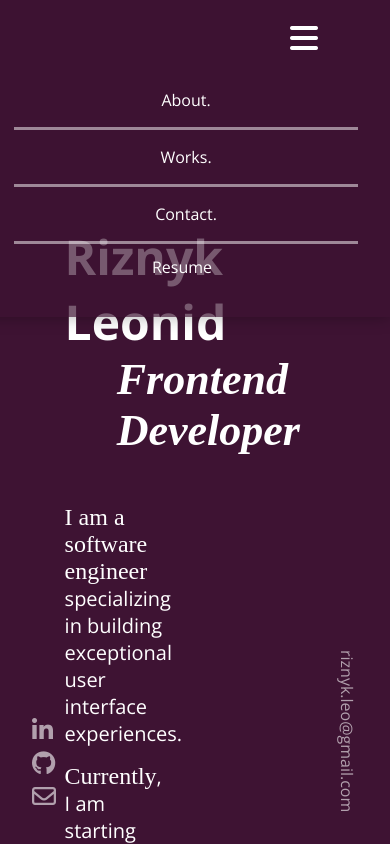
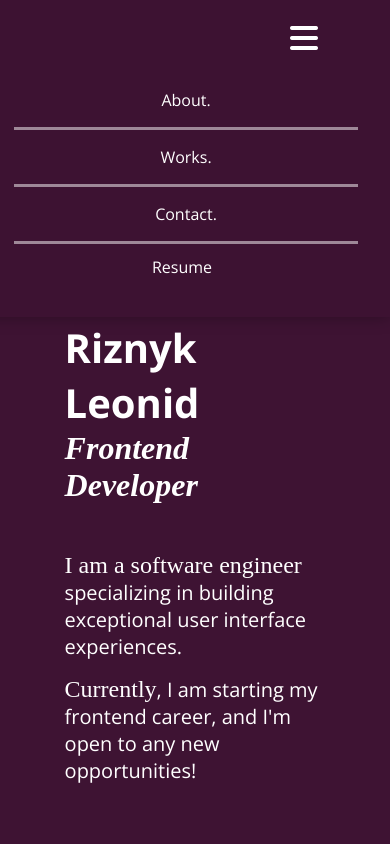
Before and after one commit to RiznykLeo/profile, a website: page index.html in a window 390 px wide. Both pictures are taken after a click on the link 309 px from the left and 37 px from the top of the page. Shown: the top 844 px of the page. Drawn offline with nearby package versions, Linux system fonts and the light colour scheme; a script that the page names is missing; a web font is replaced by a local one.

Commit message:
feat responsive main info

```diff
--- a/index.html
+++ b/index.html
@@ -46,7 +46,7 @@
                 <h1 class="head">Riznyk Leonid</h1>
                 <h2 class="subhead">Frontend Developer</h2>
             </div>
-            <div class="text-block limit40">
+            <div class="text-block">
                 <p><span class="accent">I am a software engineer</span> specializing
                     in building exceptional user interface experiences.</p>
                 <p><span class="accent">Currently</span>, I am starting my frontend career,
--- a/scripts/index.js
+++ b/scripts/index.js
@@ -1,4 +1,5 @@
 const nav = document.querySelector(".nav")
+const head = document.querySelector(".headers")
 
 function skills() {
     const mySkills = [
@@ -27,7 +28,9 @@ function navScroll() {
 function burger() {
     if (nav.classList.contains("responsive")) {
         nav.classList.remove("responsive")
+        head.classList.remove("top-add")
     } else {
         nav.classList.add("responsive")
+        head.classList.add("top-add")
     }
 }
--- a/styles/sass/components/_containers.scss
+++ b/styles/sass/components/_containers.scss
@@ -13,3 +13,10 @@
 .vertical-container {
   min-height: 100vh;
 }
+
+
+@media screen and (max-width: 700px) {
+  .vertical-container {
+    min-height: 100%;
+  }
+}
--- a/styles/sass/components/_nav.scss
+++ b/styles/sass/components/_nav.scss
@@ -85,7 +85,8 @@
 
 @media screen and (max-width: 700px) {
   .nav {
-    padding-left: 5rem;
+    padding-right: 4rem;
+
 
     a {
       display: none;
@@ -101,7 +102,6 @@
     display: grid;
     grid-template-columns: 20% 1fr;
     grid-template-rows: repeat(5, 1fr);
-
 
     .nav-about {
       grid-column: 2/2;
--- a/styles/sass/pages/_index.scss
+++ b/styles/sass/pages/_index.scss
@@ -47,7 +47,7 @@ h1, h2, h3, p, span, {
 .text-block {
   font-size: 1.25rem;
   margin-top: 2rem;
-
+  max-width: 40%;
 
   p {
     padding-top: 1rem;
@@ -59,43 +59,6 @@ h1, h2, h3, p, span, {
   }
 }
 
-.info {
-
-  .info-right {
-    position: fixed;
-    right: 2rem;
-    bottom: 2rem;
-    writing-mode: vertical-rl;
-
-    a {
-      color: rgba(255, 255, 255, 0.6);
-      transition: 100ms;
-
-      &:hover {
-        color: rgba(255, 255, 255, 1);
-      }
-    }
-  }
-
-  .info-left {
-    display: flex;
-    justify-content: end;
-    align-items: center;
-    position: fixed;
-    left: 2rem;
-    bottom: 2rem;
-    font-size: 1.5rem;
-
-    a {
-      color: rgba(255, 255, 255, 0.6);
-      transition: 100ms;
-
-      &:hover {
-        color: rgba(255, 255, 255, 1);
-      }
-    }
-  }
-}
 
 .about {
   margin-top: 3rem;
@@ -126,8 +89,6 @@ h1, h2, h3, p, span, {
         transition: 400ms ease-out 0s;
       }
     }
-
-
   }
 
   .stack {
@@ -147,16 +108,8 @@ h1, h2, h3, p, span, {
   }
 }
 
-.limit70 {
-  max-width: 70%;
-}
-
-.limit40 {
-  max-width: 40%;
-}
-
 .top {
-  padding-top: 12rem;
+  padding-top: 6rem;
 }
 
 .center {
@@ -330,6 +283,44 @@ h1, h2, h3, p, span, {
   }
 }
 
+.info {
+
+  .info-right {
+    position: fixed;
+    right: 2rem;
+    bottom: 2rem;
+    writing-mode: vertical-rl;
+
+    a {
+      color: rgba(255, 255, 255, 0.6);
+      transition: 100ms;
+
+      &:hover {
+        color: rgba(255, 255, 255, 1);
+      }
+    }
+  }
+
+  .info-left {
+    display: flex;
+    justify-content: end;
+    align-items: center;
+    position: fixed;
+    left: 2rem;
+    bottom: 2rem;
+    font-size: 1.5rem;
+
+    a {
+      color: rgba(255, 255, 255, 0.6);
+      transition: 100ms;
+
+      &:hover {
+        color: rgba(255, 255, 255, 1);
+      }
+    }
+  }
+}
+
 footer {
   display: flex;
   justify-content: center;
@@ -337,3 +328,49 @@ footer {
 
   padding: 2rem;
 }
+
+
+@media screen and (max-width: 700px) {
+  .top-add {
+    padding-top: 12rem;
+  }
+  .headers {
+    transition: 150ms;
+
+    h1 {
+      font-size: 2.25rem;
+    }
+
+    h2 {
+      font-size: 2rem;
+    }
+
+    .head {
+      font-size: 2.5rem;
+    }
+
+    .subhead {
+      padding-left: 0;
+      font-size: 2rem;
+    }
+  }
+  .text-block {
+    max-width: 100%;
+  }
+  .about {
+    grid-template-columns: 1fr;
+    gap: 3rem;
+
+    .photo {
+      &:hover {
+        scale: 125%;
+      }
+    }
+  }
+
+
+  .info {
+    display: none
+  }
+
+}
```
Also changed, not shown: styles/css/style.css, 1 other file.
